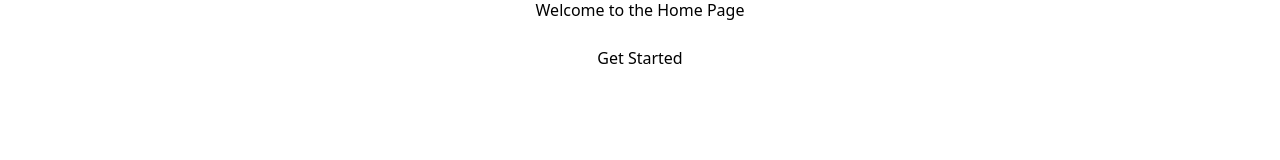
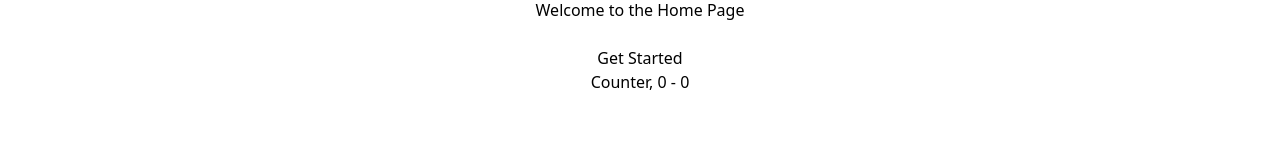
Before and after one commit to okanaras/nuxt-auth, a Nuxt app: page / in a window 1280 px wide. Shown: the part 170-330 px from the top of the page. Built offline with nearby package versions, Linux system fonts and the light colour scheme.

Commit message:
v0.0.4 pinia ile state management

```diff
--- a/nuxt.config.ts
+++ b/nuxt.config.ts
@@ -1,8 +1,20 @@
 // https://nuxt.com/docs/api/configuration/nuxt-config
 export default defineNuxtConfig({
-  compatibilityDate: '2024-04-03',
-  devtools: { enabled: false }, // devtools u devre devre dışı bırakmak için false yapmak gerekiyor
-  modules: [
-    '@nuxtjs/tailwindcss'
-  ]
+    compatibilityDate: '2024-04-03',
+    devtools: {enabled: false}, // devtools u devre devre dışı bırakmak için false yapmak gerekiyor
+    modules: [
+        '@nuxtjs/tailwindcss',
+        '@pinia/nuxt'
+    ],
+
+    imports: {
+        dirs: ['./store'],
+    },
+
+    pinia: {
+        autoImport: [
+            'defineStore',
+            ['defineStore', 'definePiniaStore'],
+        ]
+    },
 })
--- a/package.json
+++ b/package.json
@@ -10,12 +10,17 @@
     "postinstall": "nuxt prepare"
   },
   "dependencies": {
+    "@pinia/nuxt": "^0.5.5",
     "flowbite": "^2.5.2",
     "nuxt": "^3.13.2",
+    "pinia": "^2.2.4",
     "vue": "latest",
     "vue-router": "latest"
   },
   "devDependencies": {
     "@nuxtjs/tailwindcss": "^6.12.2"
+  },
+  "overrides": {
+    "vue": "latest"
   }
 }
--- a/pages/auth/login.vue
+++ b/pages/auth/login.vue
@@ -1,7 +1,9 @@
 <script setup>
 
 import SocialLogin from "~/components/SocialLogin.vue";
-import Primary from "~/components/Button/Primary.vue";
+import {useAuthStore} from "~/stores/auth.js";
+
+const auth = useAuthStore();
 
 const form = reactive({
   email: null,
@@ -13,10 +15,7 @@ const errors = ref([]);
 
 const handleSubmit = async () => {
   try {
-    const {data} = await $fetch("http://localhost:8000/api/login", {
-      method: 'POST',
-      body: {...form},
-    });
+    await auth.login(form);
   } catch (error) {
     errors.value = error.data.errors;
   }
--- a/pages/index.vue
+++ b/pages/index.vue
@@ -8,6 +8,10 @@
               <h1 class="text-3xl font-bold">This is Home Page</h1>
               <p class="py-6">Welcome to the Home Page</p>
               <button class="btn btn-primary">Get Started</button>
+              <br>
+              <button class="btn btn-primary" @click="counter.increment()">
+                Counter, {{ counter.count }} - {{ counter.doubleCount }}
+              </button>
             </div>
           </div>
         </div>
@@ -15,3 +19,9 @@
     </div>
   </div>
 </template>
+
+<script setup>
+import {useCounterStore} from "~/stores/counter.js";
+
+const counter = useCounterStore();
+</script>
--- /dev/null
+++ b/stores/auth.js
@@ -0,0 +1,22 @@
+export const useAuthStore = defineStore('auth', {
+    state: () => ({count: 0, name: 'Eduardo'}),
+
+    getters: {
+        doubleCount: (state) => state.count * 2,
+    },
+
+    actions: {
+        async login(formData) {
+            try {
+                const {data} = await $fetch("http://localhost:8000/api/login", {
+                    method: 'POST',
+                    body: {...formData},
+                });
+
+                console.log('auth_store', data);
+            } catch (error) {
+                throw error;
+            }
+        },
+    }
+});
--- /dev/null
+++ b/stores/counter.js
@@ -0,0 +1,11 @@
+export const useCounterStore = defineStore('counter', {
+    state: () => ({count: 0, name: 'Eduardo'}),
+    getters: {
+        doubleCount: (state) => state.count * 2,
+    },
+    actions: {
+        increment() {
+            this.count++
+        },
+    },
+})
```
Also changed, not shown: 1 other file (tests, documents, lock files or other folders).
